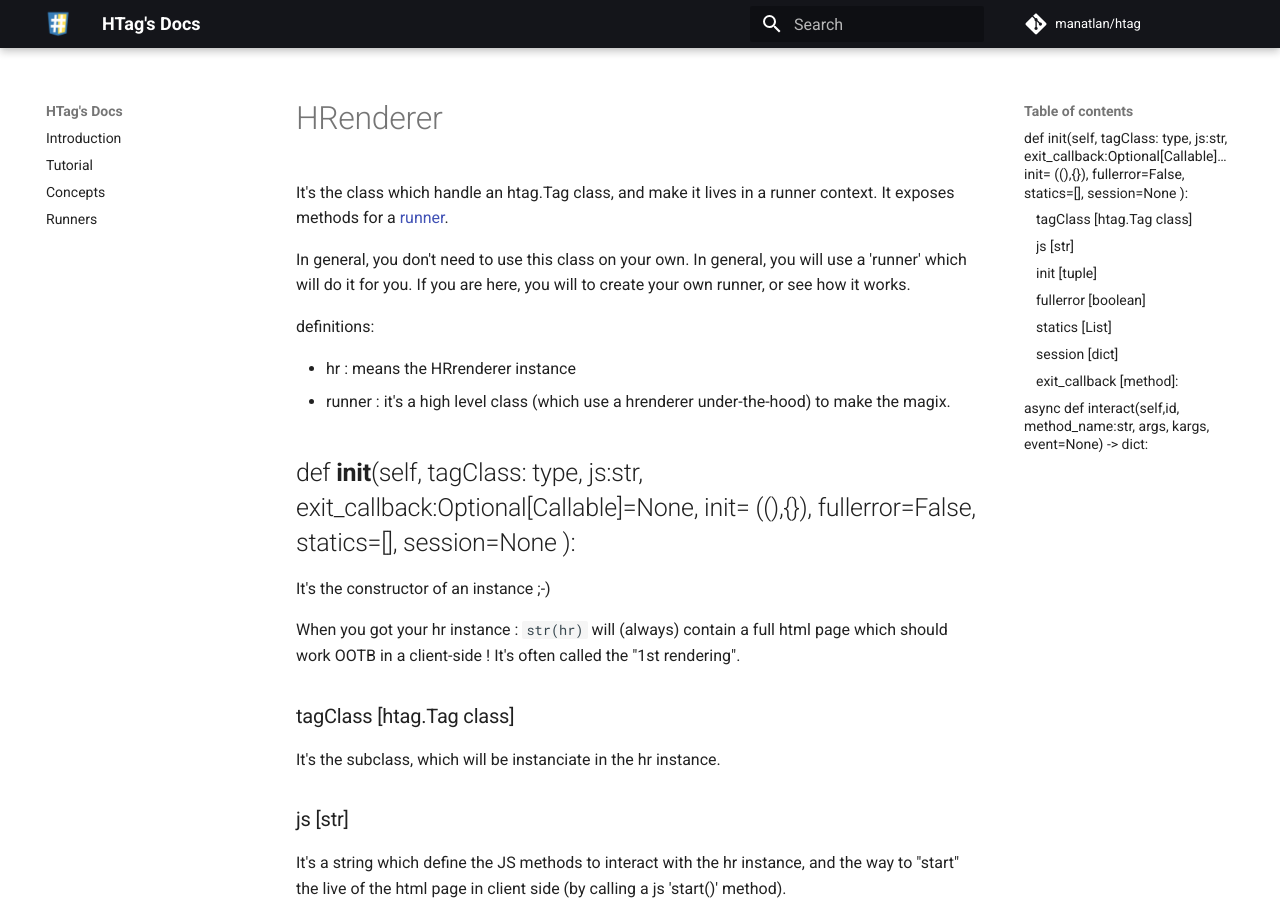
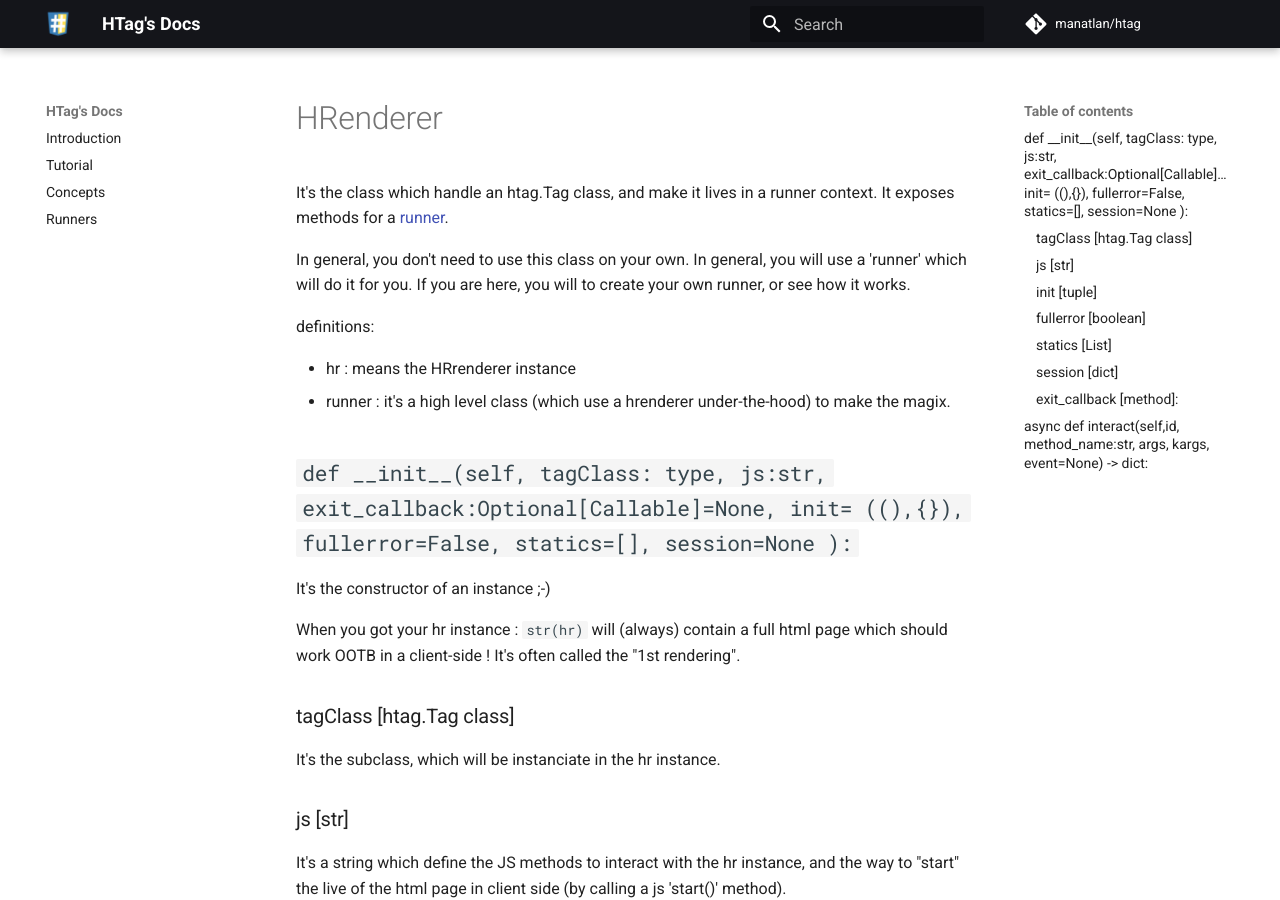
Before and after one commit to manatlan/htag, an MkDocs documentation site: the page built from docs/hrenderer.md, in a window 1280 px wide and 900 px high. Built offline with MkDocs 1.6.1 and Material for MkDocs 9.7.7, drawn with Linux system fonts in a browser that asks for light colours; comment, search, counter and statistics services are not loaded.

```diff
--- a/docs/hrenderer.md
+++ b/docs/hrenderer.md
@@ -11,7 +11,7 @@ definitions:
  * runner : it's a high level class (which use a hrenderer under-the-hood) to make the magix.
 
 
-## def __init__(self, tagClass: type, js:str, exit_callback:Optional[Callable]=None, init= ((),{}), fullerror=False, statics=[], session=None ):
+## `def __init__(self, tagClass: type, js:str, exit_callback:Optional[Callable]=None, init= ((),{}), fullerror=False, statics=[], session=None ):`
 
 It's the constructor of an instance ;-)
 
```
